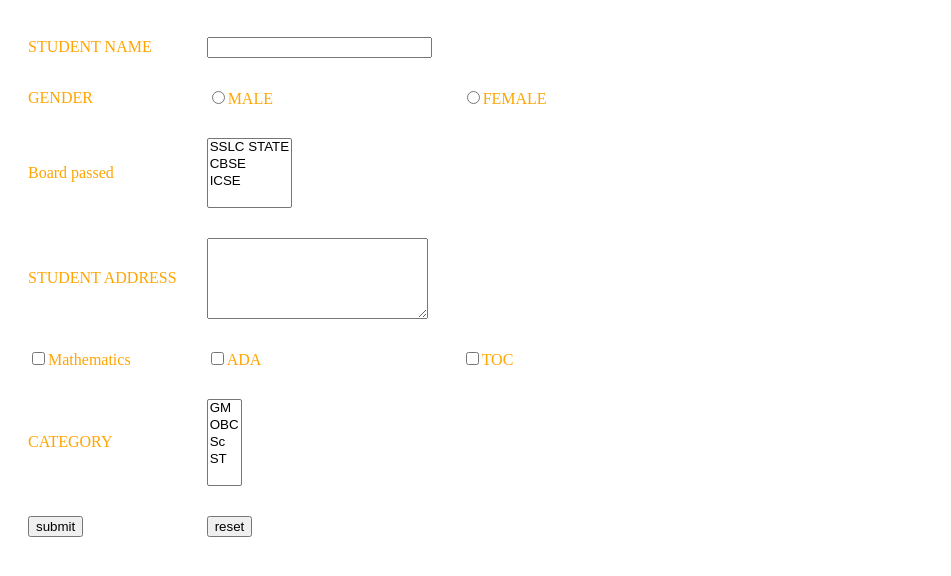
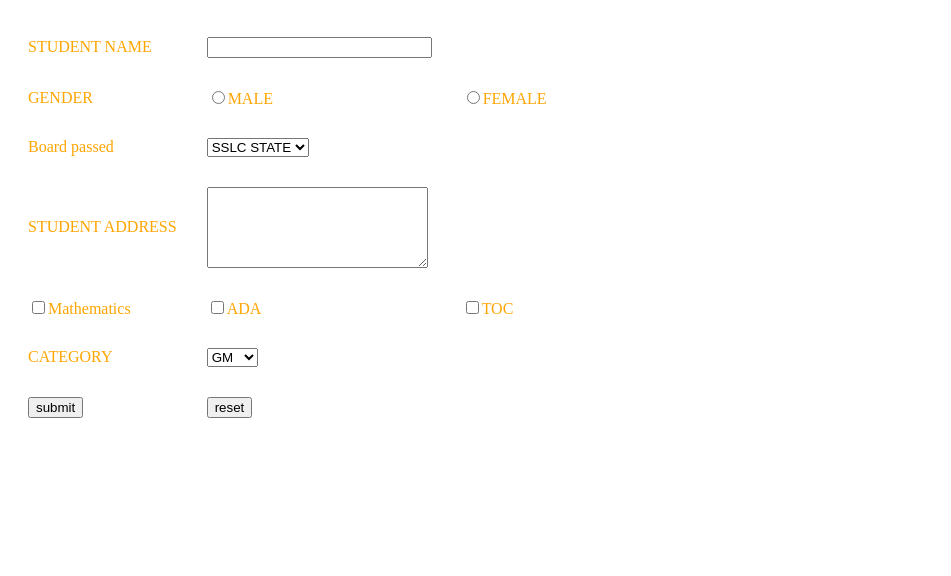
Before and after one commit to sathwikm17/Webpage, a plain HTML site: page index.html in a window 1280 px wide. Shown: the part 136-712 px from the top of the page, without its empty margins (0-951 px from the left). Drawn offline with Linux system fonts and the light colour scheme.

Commit message:
Update index.html

```diff
--- a/index.html
+++ b/index.html
@@ -5,7 +5,7 @@
     <title>FORM ELEMENTS</title>
   </head>
   <body bgcolor="white" text="orange">
-    <form class="form" action="Advanced.html" method="post">
+    <form class="form" action="" method="post">
       <h1 align="center">PES COLLEGE OF ENGINEERING </h1>
       <h2 align="center">APPLICATION FORM </h2>
       <table cellspacing="10" cellpadding="10">
@@ -20,7 +20,7 @@
         </tr>
         <tr>
          <td>Board passed</td>
-         <td> <select class="drp" name="dropdown" size="4">
+         <td> <select class="drp" name="dropdown">
            <option value="1">SSLC STATE</option>
            <option value="2">CBSE</option>
            <option value="3">ICSE</option>
@@ -37,7 +37,7 @@
         </tr>
         <tr>
           <td> CATEGORY</td>
-          <td><select class="drp" name="dropdown" size="5">
+          <td><select class="drp" name="dropdown">
             <option value="1">GM</option>
             <option value="2">OBC</option>
             <option value="3">Sc</option>
```
